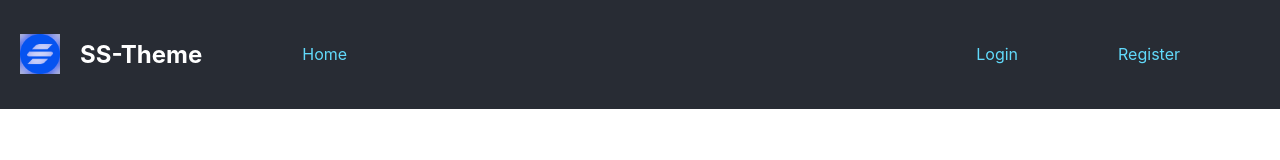
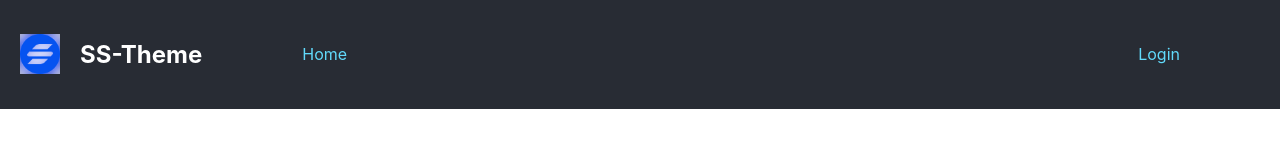
Before and after one commit to Koray497/SS-Theme, a React (Create React App) app in the folder frontend/: page / in a window 1280 px wide. Shown: the top 160 px of the page. Built offline with nearby package versions, Linux system fonts and the light colour scheme.

Commit message:
login with ldap on front end

```diff
--- a/frontend/src/App.js
+++ b/frontend/src/App.js
@@ -1,5 +1,10 @@
 import "./css/App.css";
-import { BrowserRouter as Router, Routes, Route, Navigate } from "react-router-dom";
+import {
+  BrowserRouter as Router,
+  Routes,
+  Route,
+  Navigate,
+} from "react-router-dom";
 import { ToastContainer } from "react-toastify";
 
 import Admin from "./Admin/Admin.js";
@@ -7,7 +12,6 @@ import Home from "./Home.js";
 import User from "./User/User.js";
 import Navbar from "./Navbar.js";
 import Login from "./User/Login.js";
-import Register from "./User/Register.js";
 import FormPanel from "./Admin/FormPanel.js";
 import EditForm from "./Admin/EditForm.js";
 import Answers from "./Admin/Answer.js";
@@ -40,7 +44,6 @@ function App() {
       <Routes>
         <Route path="/" element={<Home />} />
         <Route path="/login" element={<Login />} />
-        <Route path="/register" element={<Register />} />
         <Route path="/admin" element={<AdminRoute />} />
         <Route path="/formpanel" element={<FormRoute />} />
         <Route path="/editform" element={<EditRoute />} />
--- a/frontend/src/Navbar.js
+++ b/frontend/src/Navbar.js
@@ -1,13 +1,16 @@
 import React from "react";
 import { Link, useNavigate } from "react-router-dom";
 import "./css/App.css";
-import './css/Navbar.css';
-
+import "./css/Navbar.css";
 
 const AdminLink = ({ to, className, children }) => {
   const isAdmin = localStorage.getItem("isAdmin") === "true";
 
-  return isAdmin ? <Link to={to} className={className}>{children}</Link> : null;
+  return isAdmin ? (
+    <Link to={to} className={className}>
+      {children}
+    </Link>
+  ) : null;
 };
 
 const Navbar = () => {
@@ -16,7 +19,9 @@ const Navbar = () => {
   const username = localStorage.getItem("username");
 
   const logout = () => {
-    ["token", "isAdmin", "username", "isToastShown"].forEach(item => localStorage.removeItem(item));
+    ["token", "isAdmin", "username", "isToastShown"].forEach((item) =>
+      localStorage.removeItem(item)
+    );
     navigate("/");
   };
 
@@ -47,9 +52,6 @@ const Navbar = () => {
             <Link to="/login" className="home-link">
               Login
             </Link>
-            <Link to="/register" className="home-link">
-              Register
-            </Link>
           </>
         )}
         {username && (
```
